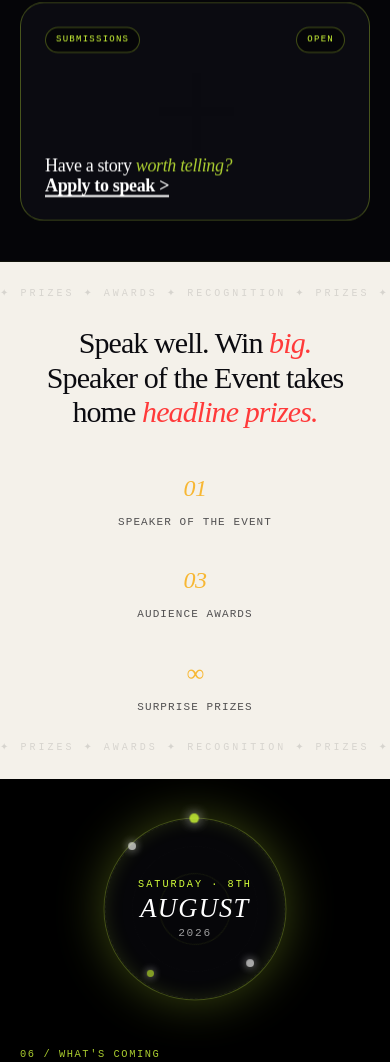
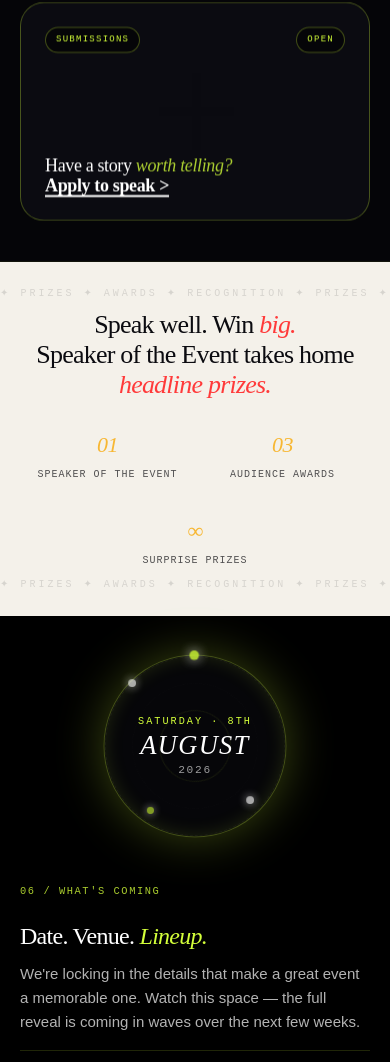
Before and after one commit to abhishek-sdet/elevateqa, a website built with Vite: page website/index.html in a window 390 px wide. Shown: the part 9039-10101 px from the top of the page. Built offline with nearby package versions, Linux system fonts and the light colour scheme; some packages are replaced by stand-ins of ours; no server answers; the database is empty; animation ran at ten frames a second.

Commit message:
fix(mobile): revert to side-by-side prizes layout with optimized spacing

```diff
--- a/website/src/style/sections/prizes.css
+++ b/website/src/style/sections/prizes.css
@@ -73,14 +73,23 @@
 }
 
 @media (max-width: 768px) {
-  .prizes-strip { padding: 64px 24px !important; }
-  .prizes-strip h2 { font-size: 30px !important; margin-bottom: 40px !important; line-height: 1.15 !important; }
+  .prizes-strip { padding: 48px 24px !important; }
+  .prizes-strip h2 { font-size: 26px !important; margin-bottom: 24px !important; line-height: 1.15 !important; }
   .prizes-stats {
-    flex-direction: column !important;
-    gap: 32px !important;
-    align-items: center !important;
+    flex-direction: row !important;
+    gap: 24px 16px !important;
+    align-items: flex-start !important;
+    justify-content: center !important;
   }
-  .prizes-stats strong, .prizes-stats .num { font-size: 24px !important; margin-bottom: 8px !important; }
-  .prizes-stats > span, .prizes-stats .stat-item { font-size: 11px !important; }
+  .prizes-stats > span:nth-child(1), .prizes-stats .stat-item:nth-child(1),
+  .prizes-stats > span:nth-child(2), .prizes-stats .stat-item:nth-child(2) {
+    flex: 0 0 calc(50% - 12px) !important;
+  }
+  .prizes-stats > span:nth-child(3), .prizes-stats .stat-item:nth-child(3) {
+    flex: 0 0 100% !important;
+    margin-top: 8px !important;
+  }
+  .prizes-stats strong, .prizes-stats .num { font-size: 22px !important; margin-bottom: 6px !important; }
+  .prizes-stats > span, .prizes-stats .stat-item { font-size: 10px !important; }
   .prizes-strip::before, .prizes-strip::after { font-size: 10px !important; }
 }
```
